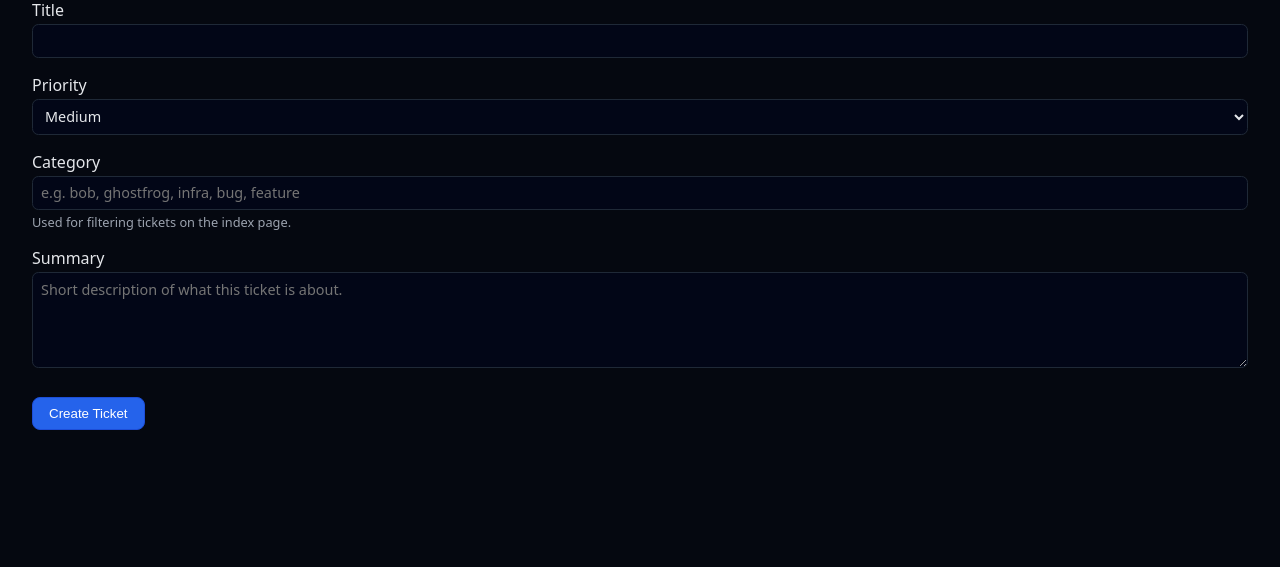
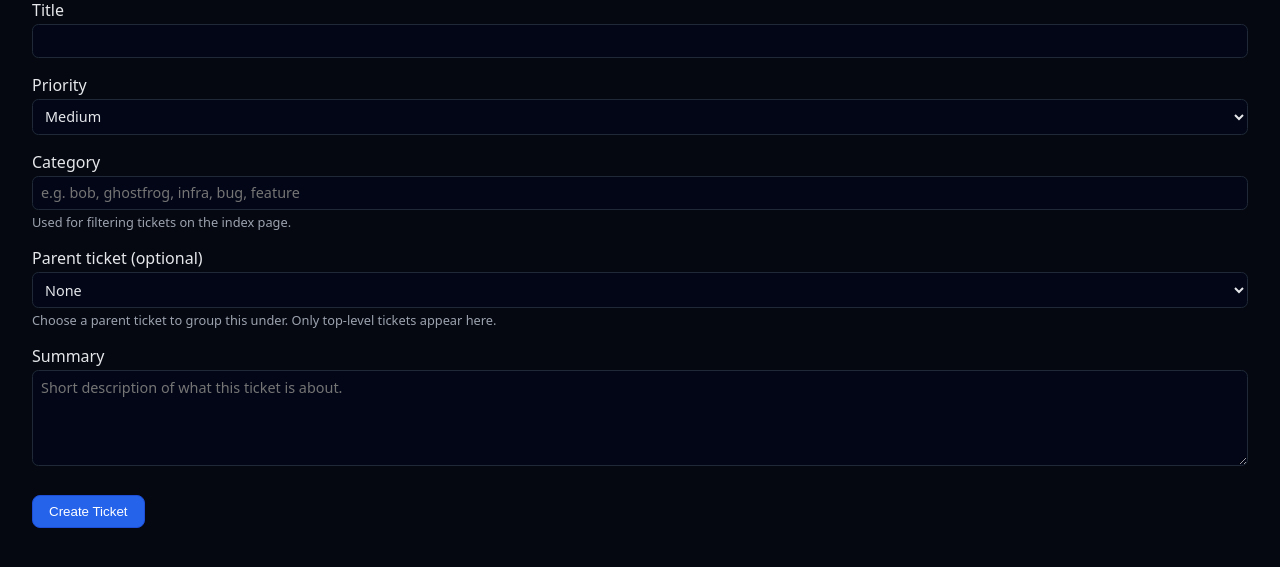
Before and after one commit to ghostfrog-ltd/portfolio, a Flask app: page /meta/new in a window 1280 px wide. Shown: the part 141-708 px from the top of the page. Run offline with Flask 3, Linux system fonts and the light colour scheme; some libraries are stand-ins or nearby versions.

Commit message:
Parent Child tickets

```diff
--- a/meta/templates/meta_new.html
+++ b/meta/templates/meta_new.html
@@ -86,6 +86,41 @@
                placeholder="e.g. bob, ghostfrog, infra, bug, feature"
                value="{{ (form.category or '') if form else '' }}">
         <div class="hint">Used for filtering tickets on the index page.</div>
+    </label>
+
+    {# Parent ticket selector #}
+    {% set parent_value = '' %}
+    {% if form and form.parent_id %}
+        {% set parent_value = form.parent_id %}
+    {% elif ticket and ticket.parent_id %}
+        {% set parent_value = ticket.parent_id %}
+    {% endif %}
+
+    <label>
+        Parent ticket (optional)
+        <select name="parent_id">
+            <option value="">None</option>
+
+            {% if all_tickets %}
+                {% for t in all_tickets %}
+
+                    {# Only show REAL parents (tickets with no parent_id) #}
+                    {% if not t.parent_id %}
+
+                        {# Don't allow a ticket to be its own parent when editing #}
+                        {% if not ticket or t.ticket_id != ticket.ticket_id %}
+                        <option value="{{ t.ticket_id }}"
+                            {% if parent_value == t.ticket_id %}selected{% endif %}>
+                            {{ t.ticket_id }} – {{ t.title or t.summary }}
+                        </option>
+                        {% endif %}
+
+                    {% endif %}
+                {% endfor %}
+            {% endif %}
+        </select>
+
+        <div class="hint">Choose a parent ticket to group this under. Only top-level tickets appear here.</div>
     </label>
 
     {% if using_ai %}
--- a/meta/web.py
+++ b/meta/web.py
@@ -34,6 +34,56 @@ meta_bp = Blueprint(
 BASE_DIR = Path(__file__).resolve().parents[1]  # project root
 
 # ----------------- helpers -----------------
+
+from collections import defaultdict
+from typing import DefaultDict, Tuple
+
+def load_tickets_with_hierarchy(
+    tickets: List[Dict[str, Any]],
+) -> Tuple[List[Dict[str, Any]], DefaultDict[str, List[Dict[str, Any]]]]:
+    """
+    Given a list of tickets, return:
+      - top_level_tickets: tickets with no valid parent in this list
+      - children_by_parent_id: map[parent_id] -> [child_ticket, ...]
+    """
+
+    if not tickets:
+        return [], defaultdict(list)
+
+    # Map of ticket_id -> ticket for quick lookup
+    by_id: Dict[str, Dict[str, Any]] = {
+        t.get("ticket_id", ""): t for t in tickets if t.get("ticket_id")
+    }
+
+    children_by_parent: DefaultDict[str, List[Dict[str, Any]]] = defaultdict(list)
+
+    # assign children to parents (only within this filtered set)
+    for t in tickets:
+        parent_id = (t.get("parent_id") or "").strip()
+        if parent_id and parent_id in by_id:
+            children_by_parent[parent_id].append(t)
+
+    # top-level tickets = those with no parent_id OR parent_id not found in this filtered set
+    top_level: List[Dict[str, Any]] = []
+    for t in tickets:
+        parent_id = (t.get("parent_id") or "").strip()
+        if not parent_id or parent_id not in by_id:
+            top_level.append(t)
+
+    # sorting helper
+    def created_at_key(ticket: Dict[str, Any]) -> str:
+        # adjust if you store created_at differently
+        return ticket.get("created_at", "") or ""
+
+    # parents: newest first
+    top_level.sort(key=created_at_key, reverse=True)
+
+    # children: oldest first under each parent
+    for child_list in children_by_parent.values():
+        child_list.sort(key=created_at_key)
+
+    return top_level, children_by_parent
+
 
 def generate_manual_ticket_id() -> str:
     """Generate a manual ticket_id like MANUAL-db3102a1."""
@@ -200,17 +250,21 @@ def edit_ticket(ticket_id: str):
         steps_raw = request.form.get("suggested_steps") or ""
         safe_paths_raw = request.form.get("safe_paths") or ""
         kind = (request.form.get("kind") or "self_improvement").strip()
+        parent_id = (request.form.get("parent_id") or "").strip() or None  # 👈 NEW
 
         if not title:
             # Re-render form with error + posted data
             form = dict(request.form)
             form.setdefault("safe_paths", safe_paths_raw)
+            all_tickets = list_all_tickets()
             return render_template(
                 "meta_new.html",  # reuse same template
                 error="Title is required.",
                 form=form,
                 ticket=ticket,
                 edit_mode=True,
+                using_ai=USING_AI,
+                all_tickets=all_tickets,
             )
 
         evidence = _split_lines(acceptance_raw)
@@ -234,6 +288,12 @@ def edit_ticket(ticket_id: str):
         ticket["kind"] = kind
         ticket["category"] = category
 
+        # parent relationship
+        if parent_id:
+            ticket["parent_id"] = parent_id
+        else:
+            ticket.pop("parent_id", None)  # remove if cleared
+
         # Keep id/ticket_id/created_at/kind/status as-is
         path = TICKETS_DIR / f"{ticket_id}.json"
         TICKETS_DIR.mkdir(parents=True, exist_ok=True)
@@ -251,8 +311,13 @@ def edit_ticket(ticket_id: str):
         "acceptance_criteria": "\n".join(ticket.get("evidence") or []),
         "suggested_steps": "\n".join(ticket.get("suggested_steps") or []),
         "safe_paths": "\n".join(ticket.get("safe_paths") or []),
-        "kind": ticket.get("kind","")
+        "kind": ticket.get("kind",""),
+        "category": ticket.get("category", ""),
+        "parent_id": ticket.get("parent_id", ""),   # 👈 so template can preselect
     }
+
+    # All tickets for the parent dropdown (template hides self)
+    all_tickets = list_all_tickets()
 
     return render_template(
         "meta_new.html",  # reuse same template
@@ -260,8 +325,10 @@ def edit_ticket(ticket_id: str):
         form=form,
         ticket=ticket,
         edit_mode=True,
-        using_ai=USING_AI
+        using_ai=USING_AI,
+        all_tickets=all_tickets,
     )
+
 
 
 @meta_bp.route("/new", methods=["GET", "POST"])
@@ -274,12 +341,18 @@ def new_ticket():
         category = (request.form.get("category") or "general").strip()
         acceptance_raw = request.form.get("acceptance_criteria") or ""
         steps_raw = request.form.get("suggested_steps") or ""
+        parent_id = (request.form.get("parent_id") or "").strip() or None  # 👈 NEW
 
         if not title:
+            all_tickets = list_all_tickets()
             return render_template(
                 "meta_new.html",
                 error="Title is required.",
                 form=request.form,
+                using_ai=USING_AI,
+                all_tickets=all_tickets,
+                ticket=None,
+                edit_mode=False,
             )
 
         def _split_lines(block: str) -> list[str]:
@@ -326,8 +399,11 @@ def new_ticket():
             "last_run": None,
             "last_bob_reply": None,
             "last_chad_summary": None,
-            "category": category,  # 👈 NEW
+            "category": category,  # existing
         }
+
+        if parent_id:
+            ticket["parent_id"] = parent_id  # 👈 NEW
 
         TICKETS_DIR.mkdir(parents=True, exist_ok=True)
         path = TICKETS_DIR / f"{ticket_id}.json"
@@ -337,7 +413,16 @@ def new_ticket():
         return redirect(url_for("meta.meta_detail", ticket_id=ticket_id))
 
     # GET
-    return render_template("meta_new.html", error=None, form={}, using_ai=USING_AI)
+    all_tickets = list_all_tickets()
+    return render_template(
+        "meta_new.html",
+        error=None,
+        form={},
+        using_ai=USING_AI,
+        all_tickets=all_tickets,
+        ticket=None,
+        edit_mode=False,
+    )
 
 
 @meta_bp.route("/")
@@ -345,22 +430,32 @@ def meta_index():
     """
     Index page listing meta tickets, with optional status + category filter.
     /meta?status=open|done|all&category=foo|all
+
+    Now rendered as:
+      PARENT
+          child
+          child
+      NEXT PARENT
+          child
     """
 
     status = request.args.get("status", "open")  # default: open
     category = request.args.get("category", "all")
 
-    # Load all tickets once
-    tickets = list_all_tickets()
+    # Load all tickets once (for filtering + categories)
+    all_tickets = list_all_tickets()
 
-    # Build list of available categories from all tickets
+    # Build list of available categories from ALL tickets (even if filtered out)
     categories = sorted(
         {
             t.get("category")
-            for t in tickets
+            for t in all_tickets
             if t.get("category")
         }
     )
+
+    # Start from all tickets, then apply filters
+    tickets = all_tickets
 
     # Filter by status
     if status in {"open", "done"}:
@@ -376,9 +471,13 @@ def meta_index():
             if t.get("category") == category
         ]
 
+    # Build parent/child structure from the FILTERED tickets
+    top_level, children_by_parent = load_tickets_with_hierarchy(tickets)
+
     return render_template(
         "meta_index.html",
-        tickets=tickets,
+        tickets=top_level,                 # 👈 only parents / top-level
+        children_by_parent=children_by_parent,  # 👈 mapping parent_id -> [children]
         current_status=status,
         current_category=category,
         categories=categories,
```
Also changed, not shown: meta/templates/meta_index.html (+52 -2 lines).
